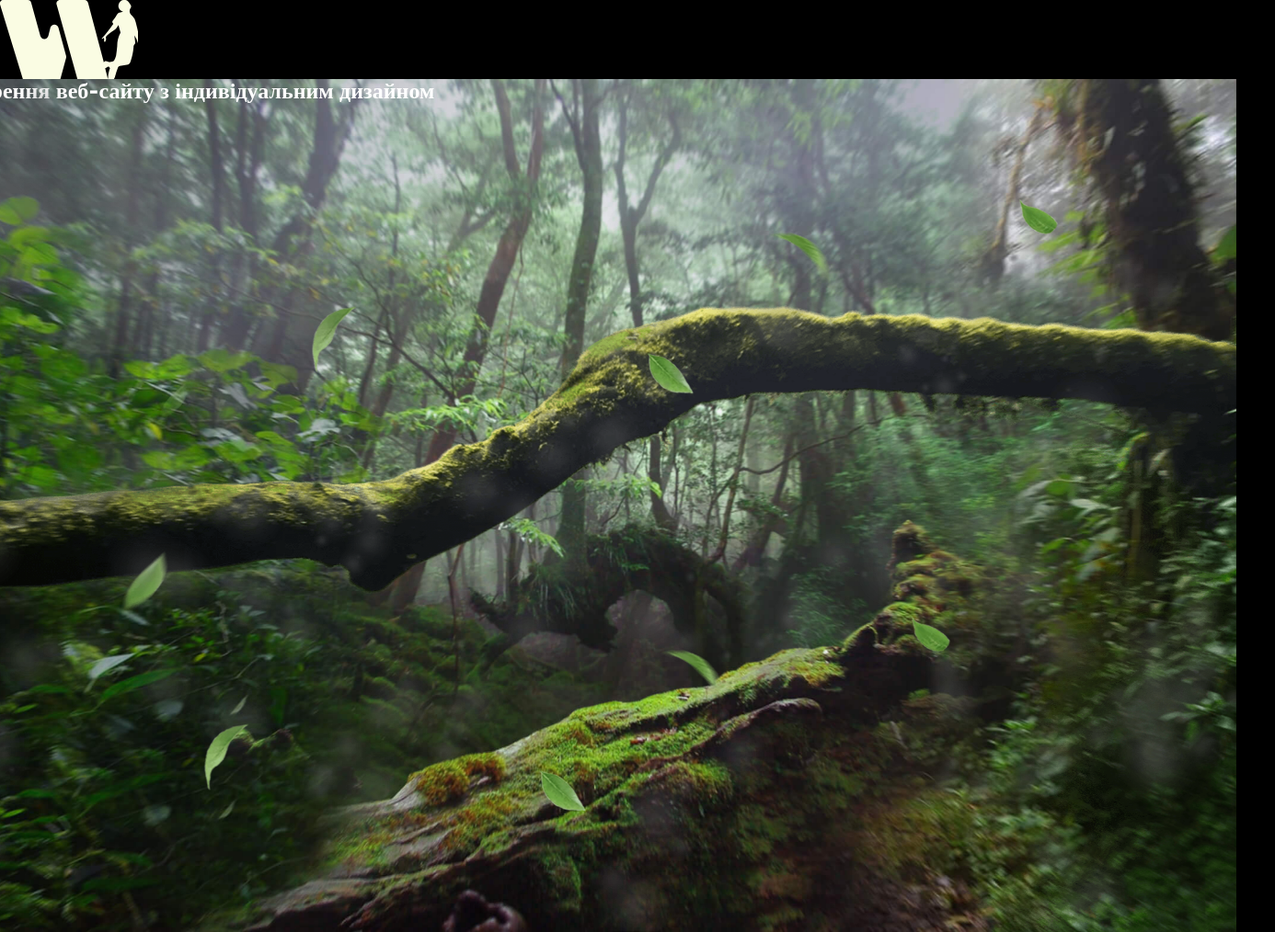
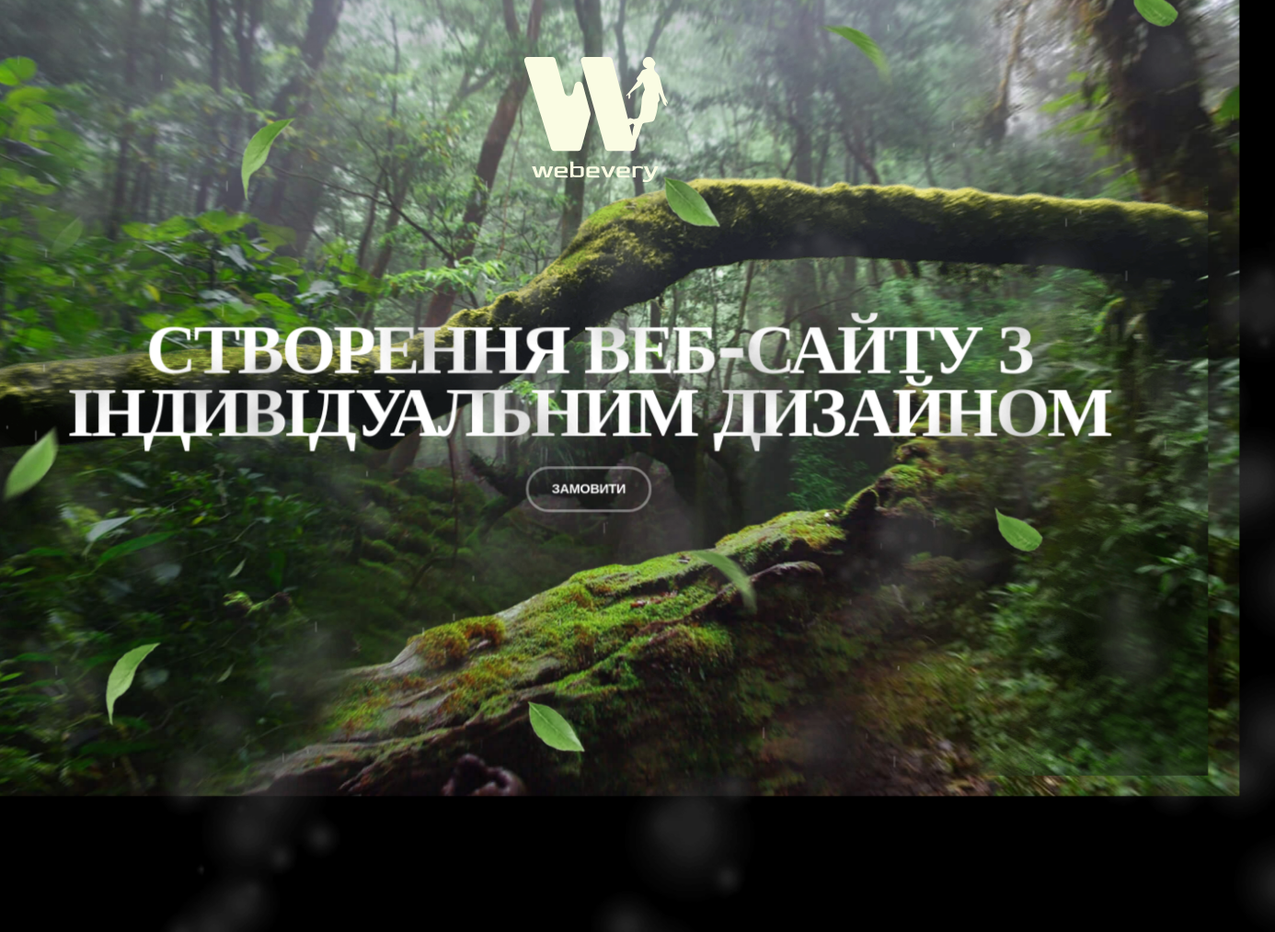
Before and after one commit to DKolod/parallax-3d, a plain HTML site: page index.html in a window 1280 px wide. Shown: the top 1014 px of the page at 92% size, 1386 px wide, since content can reach past the window. After the commit the page ends 892 px from the top, so only its background shows below. Drawn offline with Linux system fonts and the light colour scheme.

Commit message:
add convas

```diff
--- a/css/main.css
+++ b/css/main.css
@@ -4,6 +4,8 @@
   box-sizing: border-box;
 }
 :root {
+  --index: calc(1vw + 1vh);
+  --transition: 1.5s cubic-bezier(0.05, 0.5, 0, 1);
 }
 @font-face {
   font-family: kamerik-3d;
@@ -21,9 +23,14 @@ body {
 }
 
 .logo {
-  width: 150px;
-  height: 150px;
+  --logo-size: calc(var(--index) * 8);
+  width: var(--logo-size);
+  height: var(--logo-size);
   background-repeat: no-repeat;
+  position: absolute;
+  left: calc(51% - calc(var(--logo-size) / 2));
+  top: calc(var(--index) * 3);
+  z-index: 1;
 }
 .layers {
   perspective: 1000px;
@@ -31,30 +38,65 @@ body {
 .layers__container {
   height: 100vh;
   transform-style: preserve-3d;
+  transform: rotateX(var(--move-y)) rotateY(var(--move-x));
+  min-height: 500px;
+  will-change: transform;
+  transition: transform var(--transition);
 }
 .layers__item {
   position: absolute;
   inset: -5vw;
   background-size: cover;
   background-position: center;
-  transform: rotateX(var(--move-y)) rotateY(var(--move-x));
+  display: flex;
+  align-items: center;
+  justify-content: center;
 }
 
 .layer-1 {
-  transform: translate(0);
+  transform: translateZ(-55px) scale(1.06);
 }
 .layer-2 {
-  transform: translate(0);
+  transform: translateZ(80px) scale(0.88);
 }
 .layer-3 {
-  transform: translate(0);
+  transform: translateZ(180px) scale(0.8);
 }
 .layer-4 {
-  transform: translate(0);
+  transform: translateZ(190px) scale(0.9);
 }
 .layer-5 {
-  transform: translate(0);
+  transform: translateZ(300px) scale(0.88);
 }
 .layer-6 {
-  transform: translate(0);
+  transform: translateZ(330px);
 }
+
+.hero-content {
+  font-size: calc(var(--index) * 2.5);
+  text-align: center;
+  text-transform: uppercase;
+  letter-spacing: calc(var(--index) * -0.15);
+  line-height: 1.35em;
+  margin-top: calc(var(--index) * 5.5);
+}
+
+.button-start {
+  font-family: Arial;
+  font-weight: 600;
+  text-transform: uppercase;
+  font-size: calc(var(--index) * 0.71);
+  letter-spacing: -0.02vw;
+  padding: calc(var(--index) * 0.71) calc(var(--index) * 1.25);
+  background-color: transparent;
+  color: #fff;
+  border-radius: 10em;
+  border: rgb(255 255 255 / 0.4) 3px solid;
+  outline: none;
+  cursor: pointer;
+}
+.layer-4,
+.layer-5,
+.layer-6 {
+  pointer-events: none;
+}
--- a/index.html
+++ b/index.html
@@ -14,37 +14,37 @@
     <section class="layers">
       <div class="layers__container">
         <div
-          class="layers__item layers-1"
+          class="layers__item layer-1"
           style="background-image: url(img/layer-1.jpg)"
         ></div>
 
         <div
-          class="layers__item layers-2"
+          class="layers__item layer-2"
           style="background-image: url(img/layer-2.png)"
         ></div>
 
-        <div class="layers__item layers-3">
+        <div class="layers__item layer-3">
           <div class="hero-content">
             <h1>Створення веб-сайту з індивідуальним дизайном</h1>
             <button type="button" class="button-start">Замовити</button>
           </div>
         </div>
 
-        <div class="layers__item layers-4">
-          <!-- <canvas class="rain"></canvas> -->
+        <div class="layers__item layer-4">
+          <canvas class="rain"></canvas>
         </div>
 
         <div
-          class="layers__item layers-5"
+          class="layers__item layer-5"
           style="background-image: url(img/layer-5.png)"
         ></div>
 
         <div
-          class="layers__item layers-6"
+          class="layers__item layer-6"
           style="background-image: url(img/layer-6.png)"
         ></div>
       </div>
     </section>
-    <div style="height: 100vh"></div>
+    <!-- <div style="height: 100vh"></div> -->
   </body>
 </html>
```
